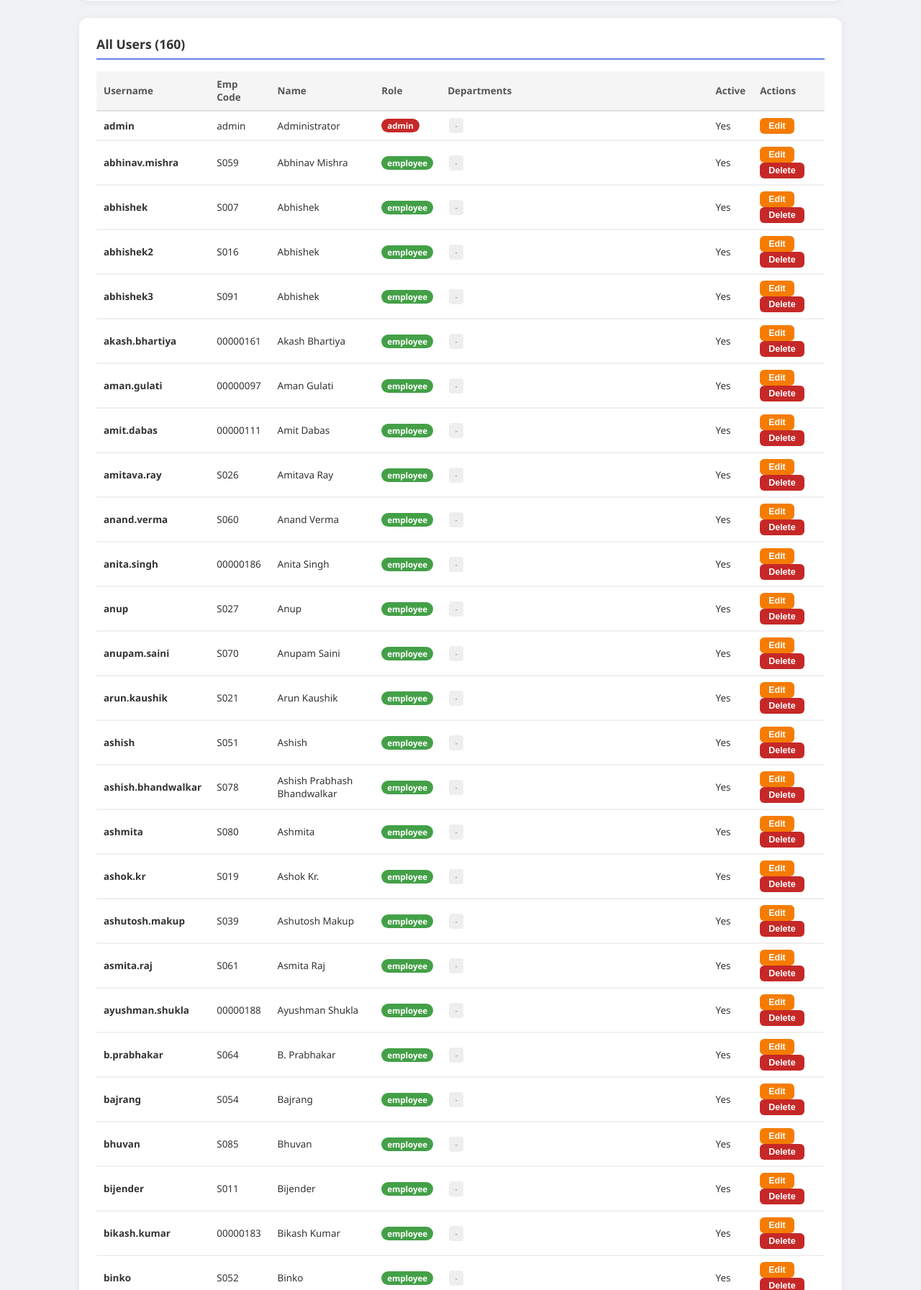
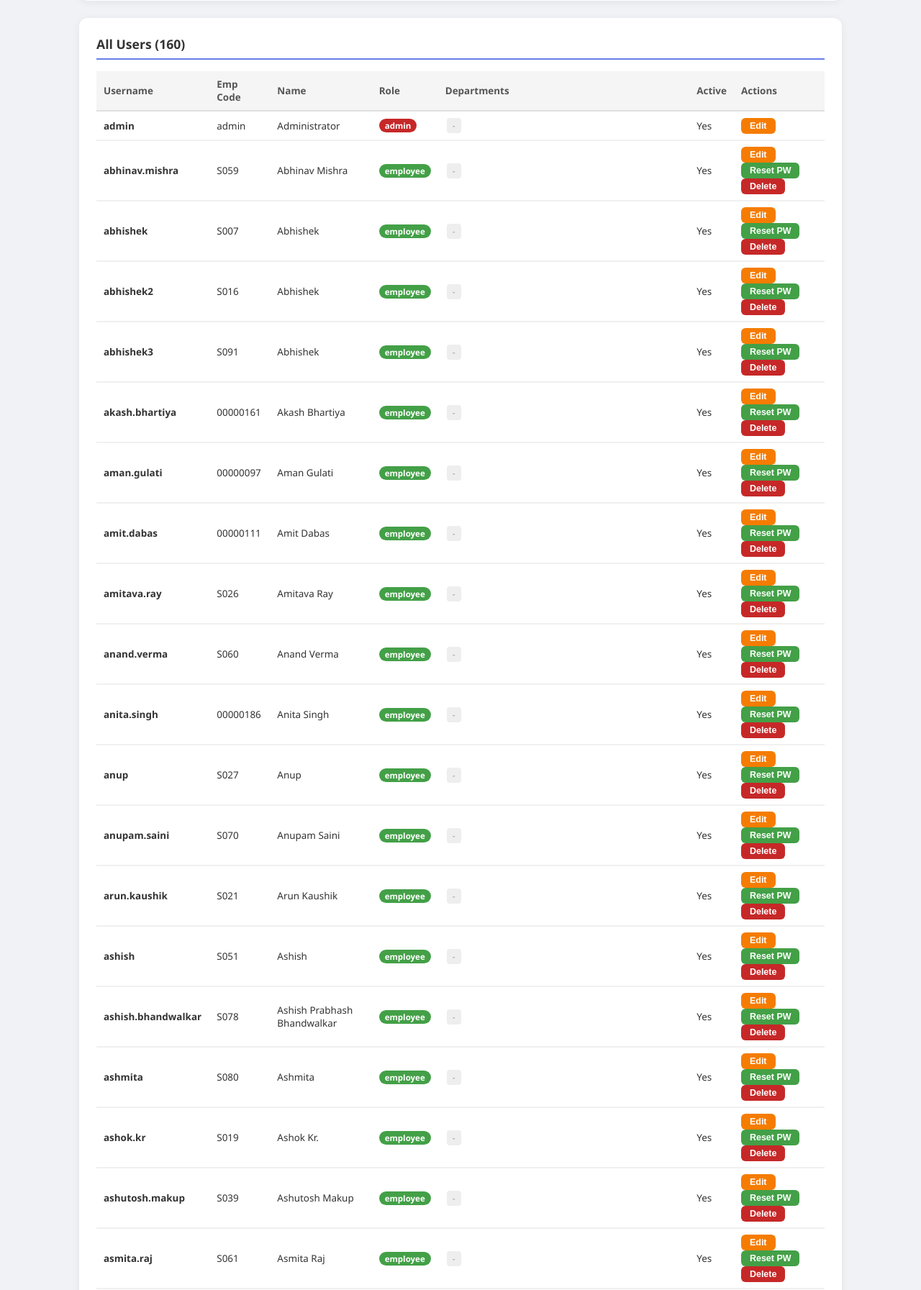
Before and after one commit to VijayGPT2023/Biometric-attendance, a Flask app: page /admin/users in a window 1280 px wide. Shown: the part 517-2310 px from the top of the page at 72% size. Run offline with Flask 3, Linux system fonts and the light colour scheme; the visitor is signed in with stand-in values (Sample User, id 1); data comes from the database, SQL or seed files in the repository.

Commit message:
Add admin password reset with forced change on next login
- One-click "Reset PW" button on admin user management page
- Resets password to npc123, sets must_change_password=1
- Clears active session so user can login immediately
- When admin edits user with new password, also forces change on next login

Co-Authored-By: Claude Opus 4.6 (1M context) <noreply@anthropic.com>

```diff
--- a/app.py
+++ b/app.py
@@ -1437,7 +1437,8 @@ def admin_edit_user(user_id):
 
     db = get_db()
     if password:
-        db.execute('UPDATE users SET name=?, role=?, password_hash=?, is_active=? WHERE id=?',
+        # When admin sets a new password, force user to change it on next login
+        db.execute('UPDATE users SET name=?, role=?, password_hash=?, is_active=?, must_change_password=1 WHERE id=?',
                    (name, role, generate_password_hash(password), is_active, user_id))
     else:
         db.execute('UPDATE users SET name=?, role=?, is_active=? WHERE id=?',
@@ -1451,6 +1452,26 @@ def admin_edit_user(user_id):
                        (user_id, int(did)))
     db.commit()
     flash('User updated successfully.')
+    return redirect(url_for('admin_users'))
+
+
+@app.route('/admin/users/reset-password/<int:user_id>', methods=['POST'])
+@role_required('admin')
+def admin_reset_password(user_id):
+    """Reset user password to default and force change on next login."""
+    db = get_db()
+    user = db.execute('SELECT name, username FROM users WHERE id = ?', (user_id,)).fetchone()
+    if not user:
+        flash('User not found.')
+        return redirect(url_for('admin_users'))
+
+    default_pw = 'npc123'
+    db.execute('''UPDATE users SET password_hash = ?, must_change_password = 1,
+                  active_session_id = '', last_activity = '' WHERE id = ?''',
+               (generate_password_hash(default_pw), user_id))
+    db.commit()
+    flash(f'Password reset for {user["name"]} ({user["username"]}). '
+          f'New password: {default_pw} (user will be forced to change on next login)')
     return redirect(url_for('admin_users'))
 
 
--- a/templates/admin_users.html
+++ b/templates/admin_users.html
@@ -165,6 +165,10 @@
                         <td>
                             <button class="btn btn-sm btn-orange" onclick="toggleEdit('edit_{{ u.id }}')">Edit</button>
                             {% if u.emp_code != 'admin' %}
+                            <form action="/admin/users/reset-password/{{ u.id }}" method="post" style="display:inline;"
+                                  onsubmit="return confirm('Reset password for {{ u.name }}? Password will be set to npc123 and user will be forced to change it on next login.')">
+                                <button type="submit" class="btn btn-sm btn-green" title="Reset to npc123">Reset PW</button>
+                            </form>
                             <form action="/admin/users/delete/{{ u.id }}" method="post" style="display:inline;"
                                   onsubmit="return confirm('Delete user {{ u.name }}?')">
                                 <button type="submit" class="btn btn-sm btn-red">Delete</button>
```
